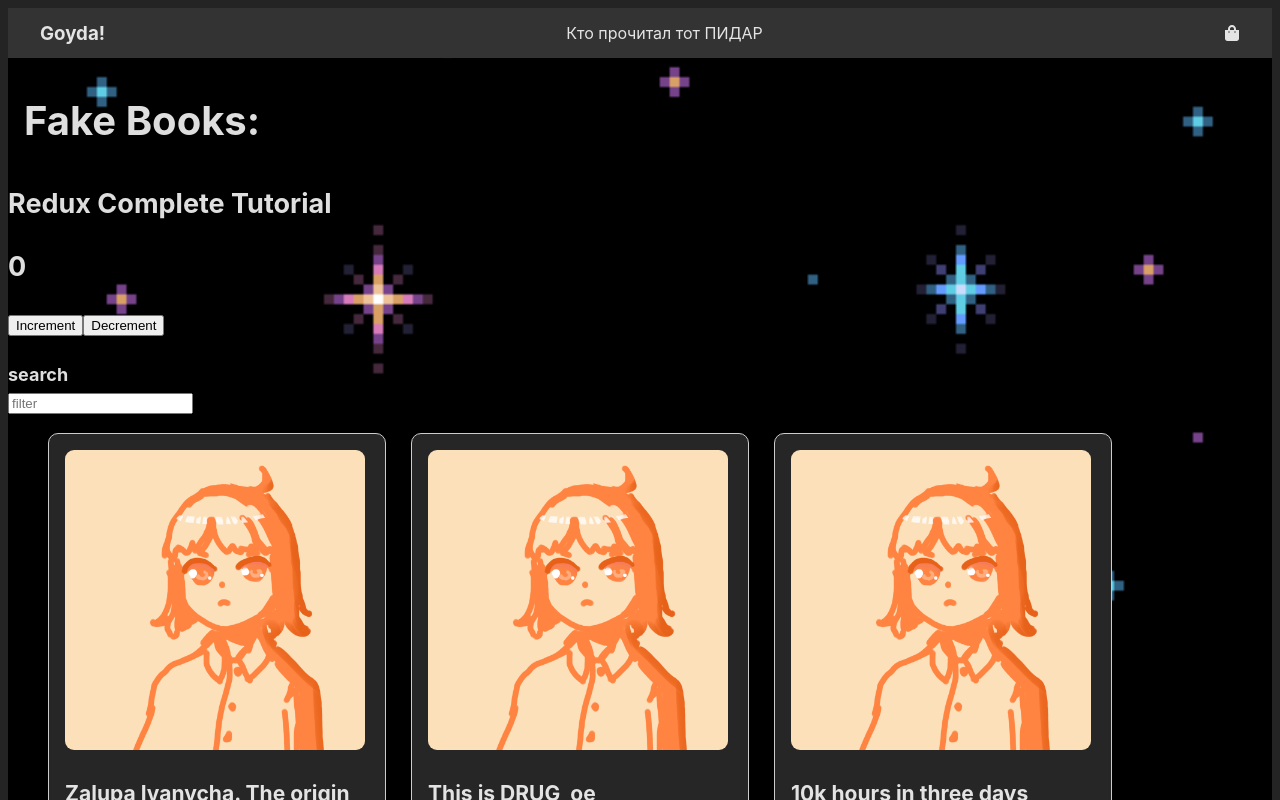
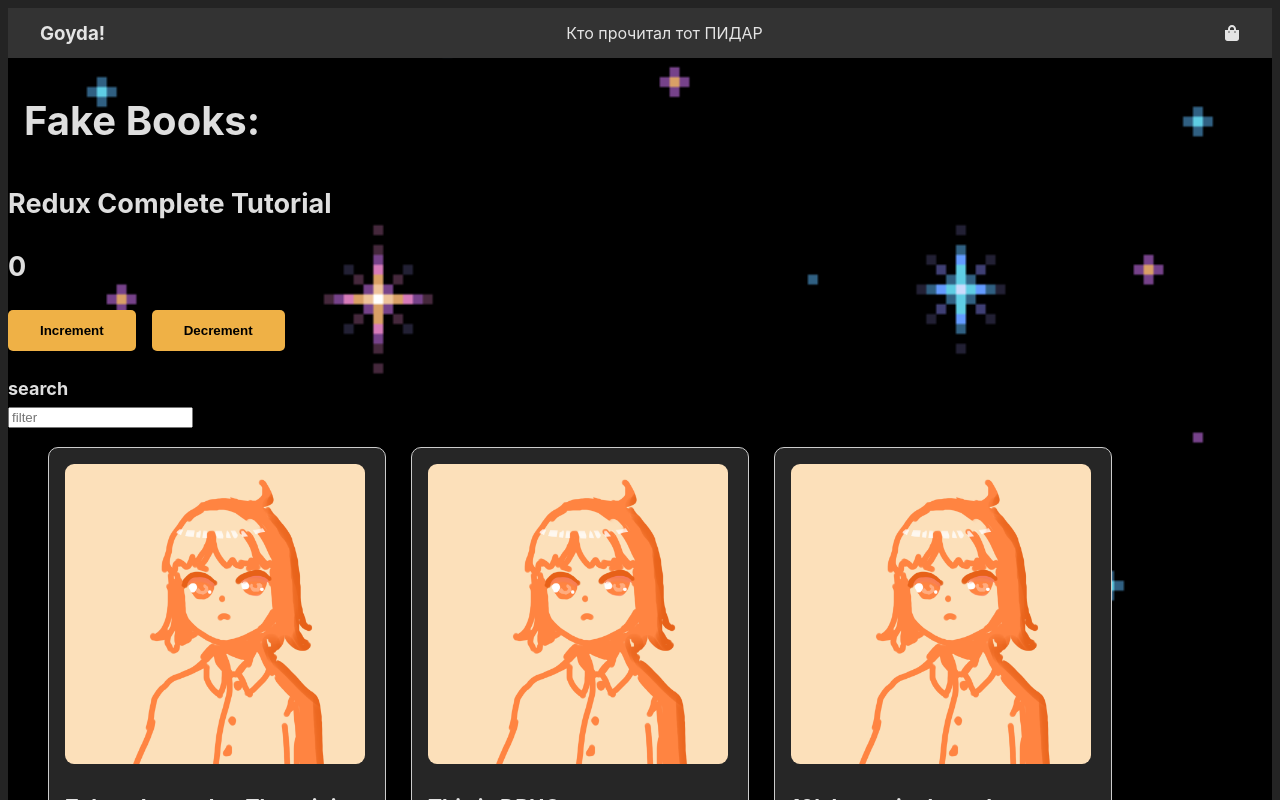
Before and after one commit to Hotaru-n/for-testing, a React (Vite) app: page / in a window 1280 px wide. Shown: the top 800 px of the page. Built offline with nearby package versions, Linux system fonts and the light colour scheme.

Commit message:
counter button

```diff
--- a/src/components/Counter.tsx
+++ b/src/components/Counter.tsx
@@ -1,3 +1,4 @@
+import "./Button/Button.css";
 import { AppDispatch, RootState } from "../state/store";
 import { useDispatch, useSelector } from "react-redux";
 import {
@@ -15,8 +16,15 @@ export default function Counter() {
     <div>
       <h2>{count}</h2>
       <div>
-        <button onClick={() => dispatch(incrementAsync(10))}>Increment</button>
-        <button onClick={() => dispatch(decrement())}>Decrement</button>
+        <button
+          className="button active"
+          onClick={() => dispatch(incrementAsync(10))}
+        >
+          Increment
+        </button>
+        <button className="button active" onClick={() => dispatch(decrement())}>
+          Decrement
+        </button>
       </div>
     </div>
   );
```
